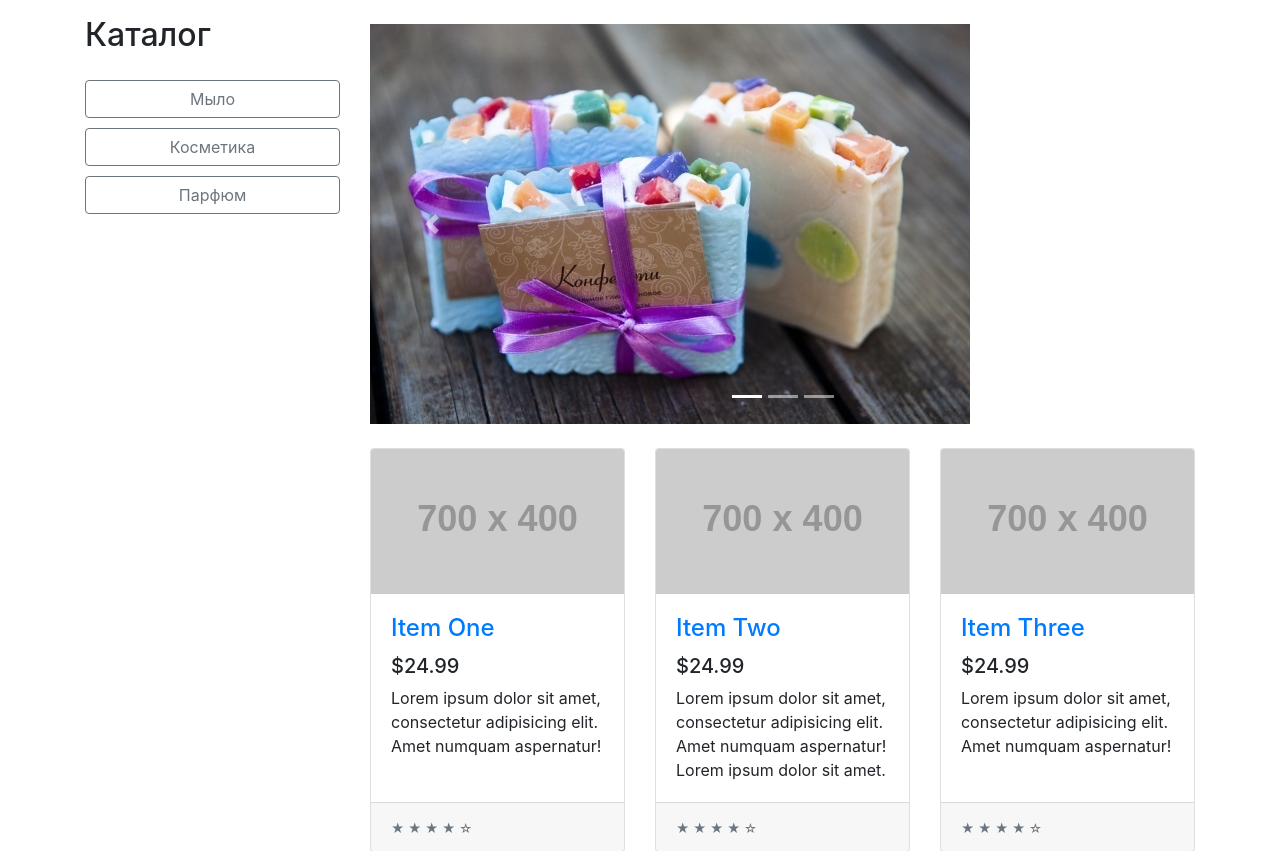
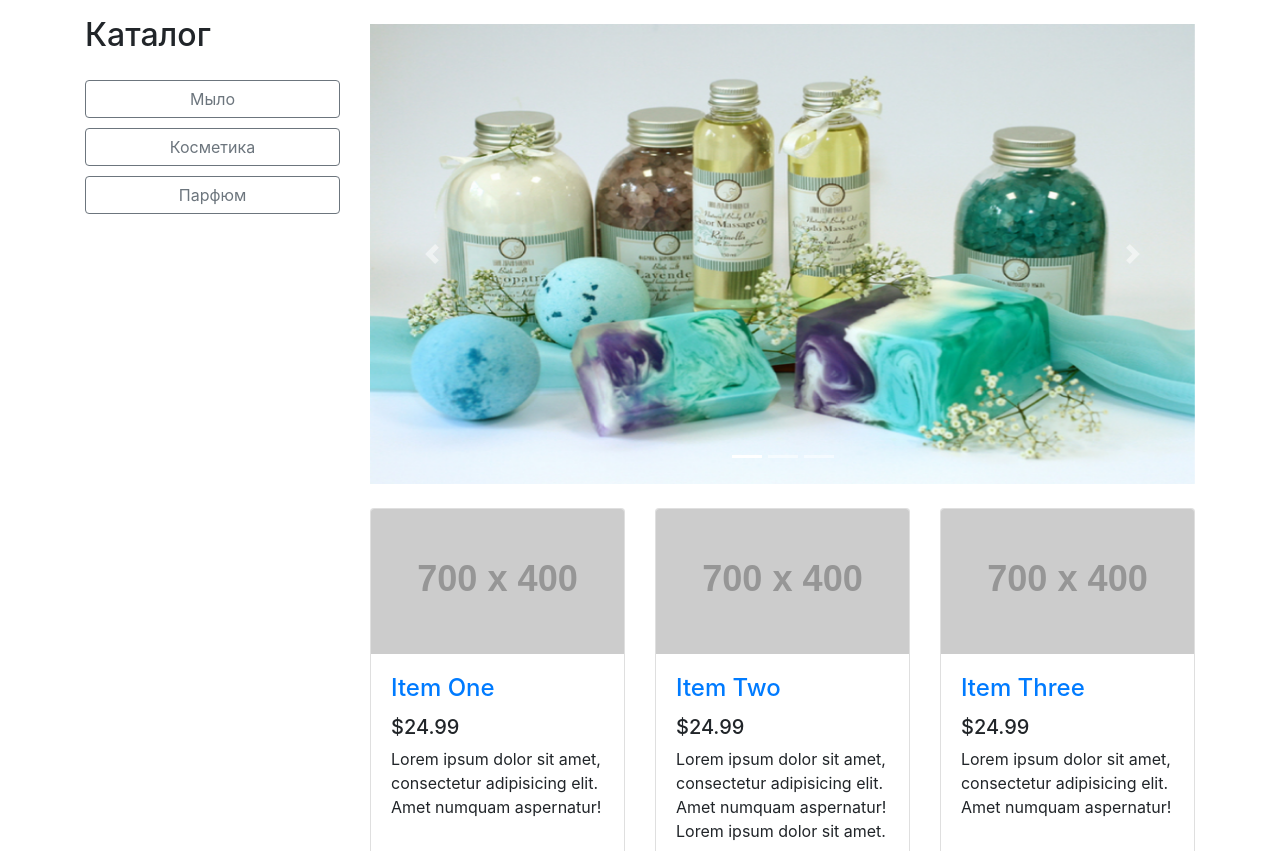
Before and after one commit to preboe/store, a Django app: page / in a window 1280 px wide. Shown: the part 56-907 px from the top of the page. Run offline with Django 3.2, Linux system fonts and the light colour scheme; grey boxes labelled with a size stand in for pictures from a placeholder-image service; some libraries are stand-ins or nearby versions.

Commit message:
Добавели изображения 1.png, 2.png, 3.jpg

```diff
--- a/mainapp/templates/base.html
+++ b/mainapp/templates/base.html
@@ -79,13 +79,15 @@
           </ol>
           <div class="carousel-inner" role="listbox">
                   <div class="carousel-item active">
-              <img class="d-block img-fluid" src="{% static 'mainapp/img/1234.jpg' %}" alt="Картинка">
+                      <img class="d-block img-fluid" src="{% static 'mainapp/img/2.png' %}"  alt="Картинка">
                   </div>
+
                   <div class="carousel-item">
-              <img class="d-block img-fluid" src="http://placehold.it/900x350" alt="Second slide">
+                      <img class="d-block img-fluid" src="{% static 'mainapp/img/3.png' %}" alt="Second slide">
                   </div>
+
                   <div class="carousel-item">
-              <img class="d-block img-fluid" src="http://placehold.it/900x350" alt="Third slide">
+                      <img class="d-block img-fluid" src="{% static 'mainapp/img/4.jpg' %}" alt="Third slide">
                   </div>
           </div>
           <a class="carousel-control-prev" href="#carouselExampleIndicators" role="button" data-slide="prev">
```
Also changed, not shown: mainapp/static/mainapp/img/123.jpg (deleted), mainapp/static/mainapp/img/1234.jpg (deleted), mainapp/static/mainapp/img/2.png (added), mainapp/static/mainapp/img/3.png (added), mainapp/static/mainapp/img/4.jpg (added). Lines whose indentation alone changed are shown as unchanged.
